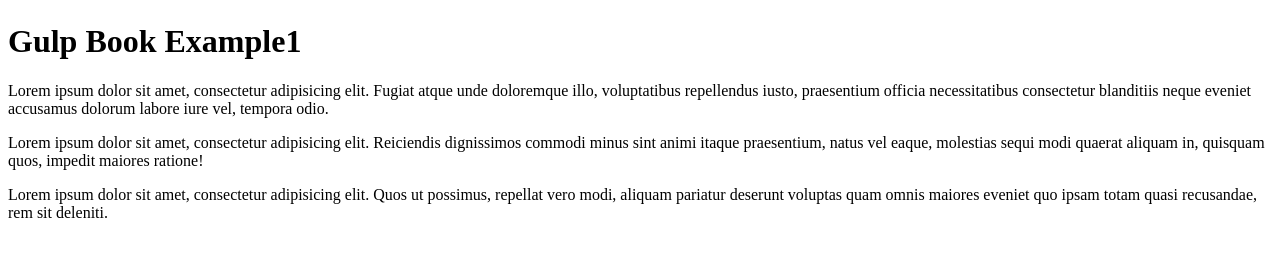
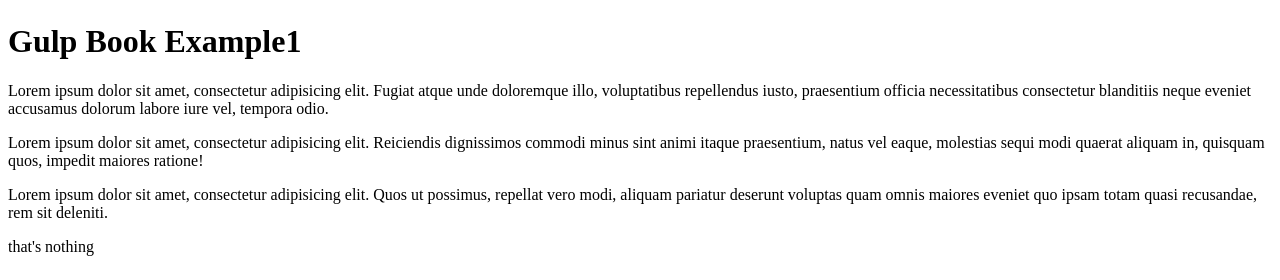
Before and after one commit to SergeyMatsiupa/Getting-Started-with-Gulp-Second-Edition-msv, a website: page index.html in a window 1280 px wide. Shown: the part 520-800 px from the top of the page. Drawn offline with Linux system fonts and the light colour scheme; files that its build step writes are made by us from their sources; files whose address does not match are found by name.

Commit message:
made from companyhouse bb acc, comm.1

```diff
--- a/index.html
+++ b/index.html
@@ -19,7 +19,7 @@
             <p>
                 Lorem ipsum dolor sit amet, consectetur adipisicing elit. Quos ut possimus, repellat vero modi, aliquam pariatur deserunt voluptas quam omnis maiores eveniet quo ipsam totam quasi recusandae, rem sit deleniti.
             </p>
-
+            <p>that's nothing</p>
         </div>
     </div>
     <script src="dist/all.js"></script>
```
